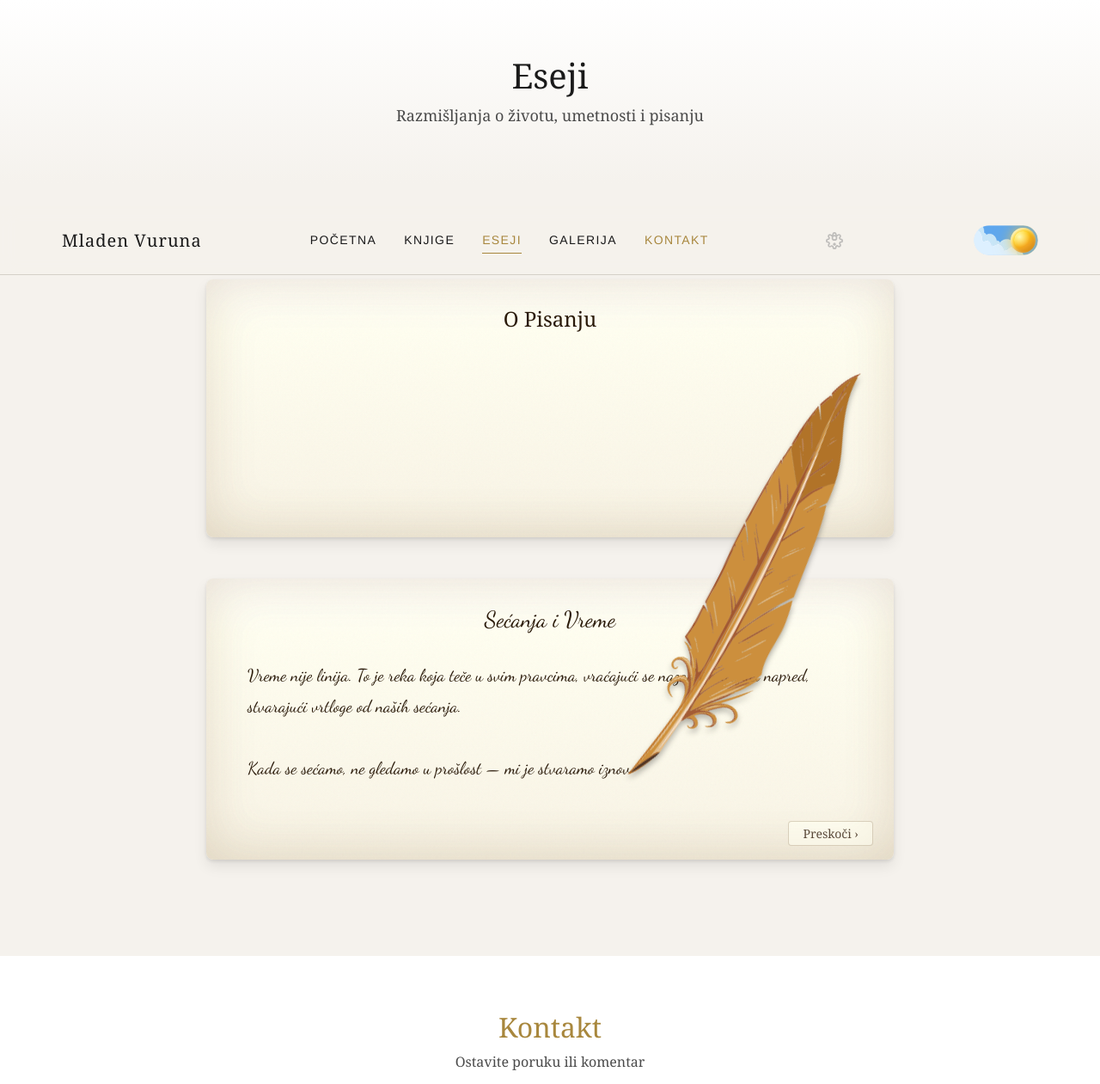
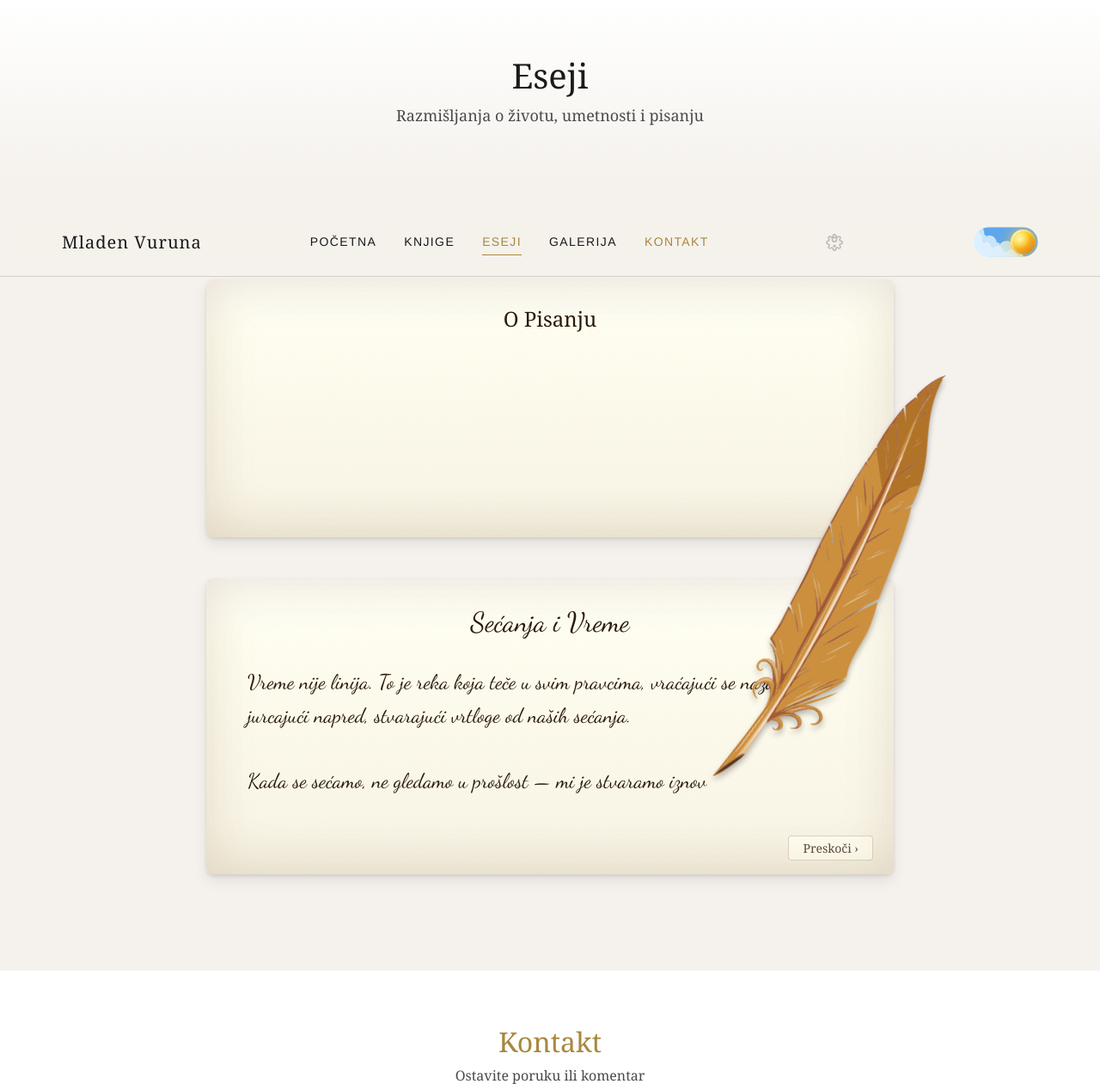
Before and after one commit to UVuruna/mladenvuruna, a PHP site: page /pages/eseji/ in a window 1280 px wide. Shown: the top 1261 px of the page at 86% size. Run offline with PHP 8.4, Linux system fonts and the light colour scheme.

Commit message:
0.0.333 Writer - Quill Cursive - freeze fix

```diff
--- a/assets/css/writer-simulator.css
+++ b/assets/css/writer-simulator.css
@@ -324,9 +324,8 @@ body {
 /* Cursive font variables for consistency */
 .essay-entry {
     --cursive-font: 'Dancing Script', cursive;
-    --cursive-content-size: var(--font-size-xl);
-    --cursive-title-size: calc(var(--font-size-2xl) * 1.1);
-    --cursive-line-height: 1.8;
+    --cursive-content-size: var(--font-size-2xl);
+    --cursive-title-size: var(--font-size-3xl);
 }
 
 /* Apply cursive font - SAME styles for both modes */
--- a/config/writerSimulator.json
+++ b/config/writerSimulator.json
@@ -16,8 +16,8 @@
     "pen": {
         "width": 100,
         "mobileWidth": 70,
-        "offsetX": -20,
-        "offsetY": 35,
+        "offsetX": -10,
+        "offsetY": 25,
         "animationDuration": 0.3,
         "rotationMin": 27,
         "rotationMax": 35
```
